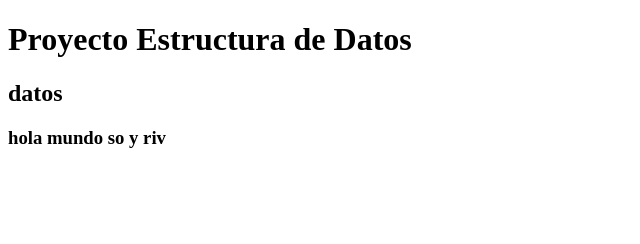
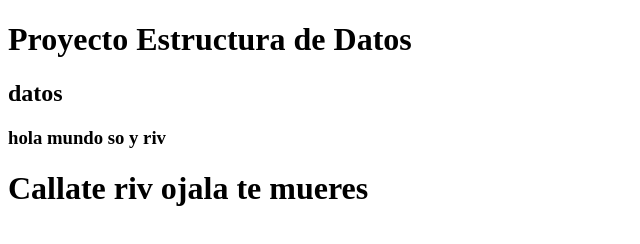
Before and after one commit to Rocks1D1Xebec/SegundoExamen, a website with bundled scripts: page index.html in a window 1280 px wide. Shown: the whole page, without its empty margins (0-640 px from the left). Built offline with nearby package versions, Linux system fonts and the light colour scheme.

Commit message:
para riv

```diff
--- a/index.html
+++ b/index.html
@@ -10,5 +10,6 @@
     <h1>Proyecto Estructura de Datos</h1>
     <h2>datos</h2>
     <h3>hola mundo so y riv</h3>
+    <h1>Callate riv ojala te mueres</h1>
 </body>
 </html>
```
